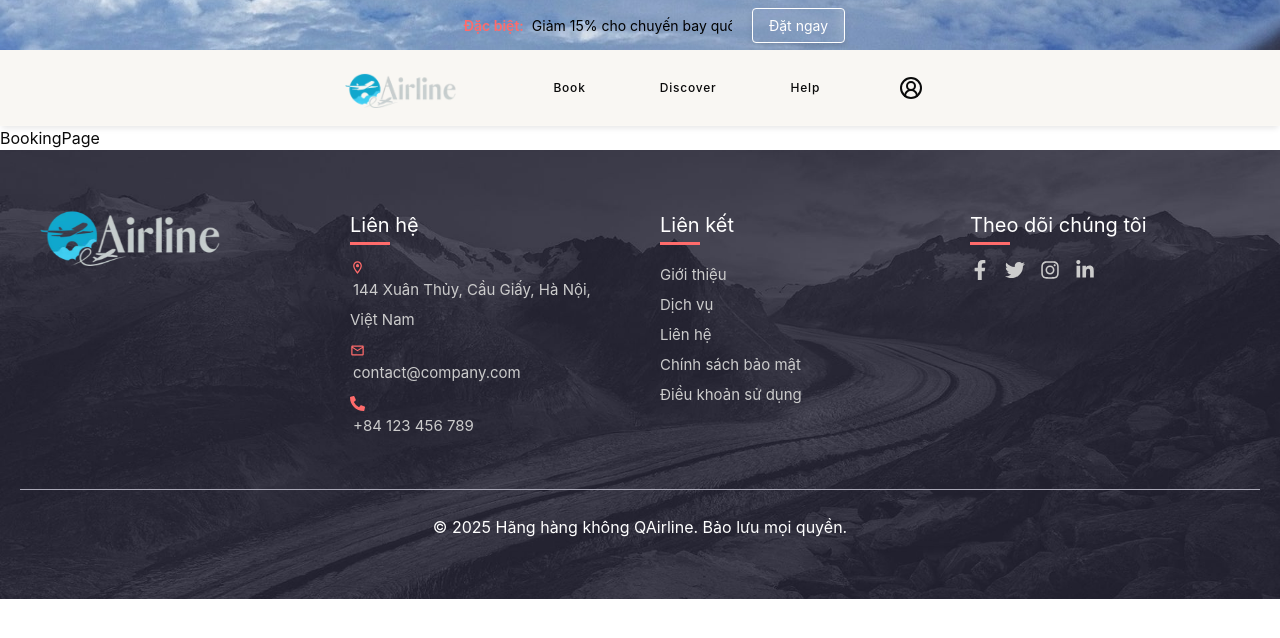
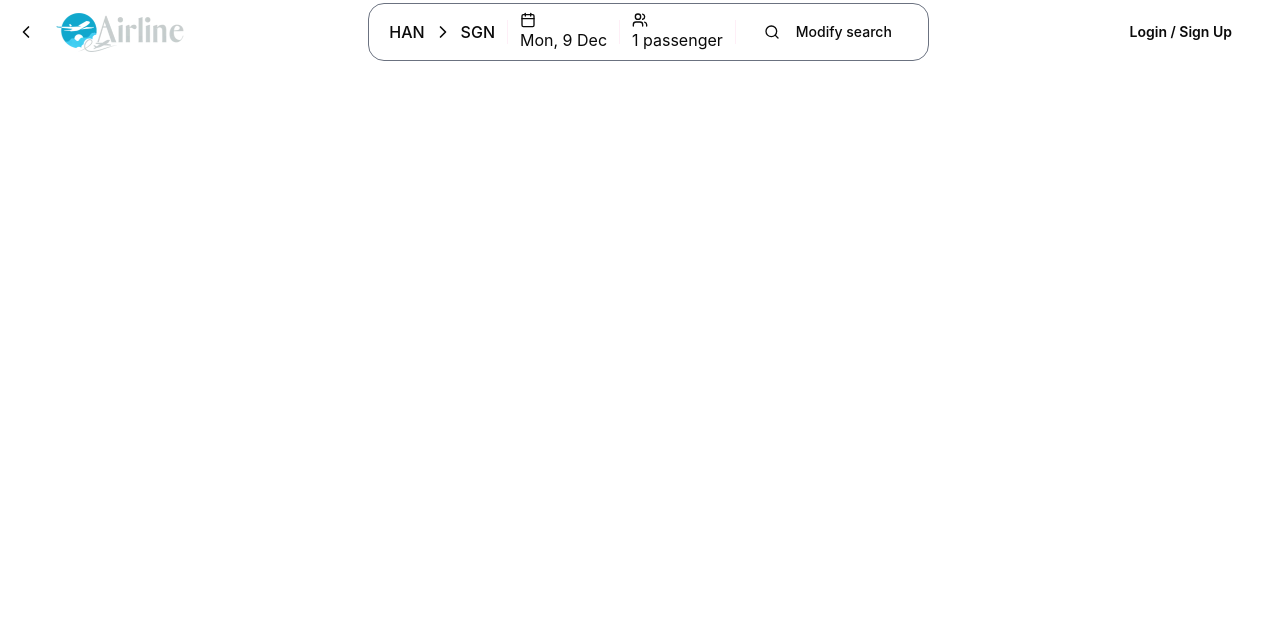
Before and after one commit to djnhngocduc/QAirline, a React (Create React App) app in the folder frontend/: page /booking in a window 1280 px wide. Shown: the top 638 px of the page. Built offline with nearby package versions, Linux system fonts and the light colour scheme.

Commit message:
create navbar for booking

```diff
--- a/frontend/src/App.js
+++ b/frontend/src/App.js
@@ -3,10 +3,11 @@ import Banner from './layouts/Banner';
 import Navbar from './layouts/Navbar';
 import Footer from './layouts/Footer';
 import AppRoutes from './AppRoutes';
+import { NavbarBooking } from './layouts/Navbar/NavbarBooking';
 
 function LayoutSelector() {
   const { pathname } = useLocation();
-  if (pathname.startsWith('/admin')) {
+  if (pathname.startsWith('/admin') || pathname.startsWith('/booking')) {
     return <AppRoutes />
   }
   return (
--- /dev/null
+++ b/frontend/src/layouts/Navbar/NavbarBooking.jsx
@@ -0,0 +1,134 @@
+import { useState, useEffect } from 'react';
+import { Button } from '../../components/ui/Button';
+import {
+  Calendar,
+  ChevronLeft,
+  ChevronRight,
+  Search,
+  Users,
+} from 'lucide-react';
+import { useNavigate } from 'react-router-dom';
+import UserProfile from './UserProfile';
+import axios from 'axios';
+
+export function NavbarBooking() {
+  const navigate = useNavigate();
+  const [isLoggedIn, setIsLoggedIn] = useState(false);
+  const [userInfo, setUserInfo] = useState({ name: '', email: '' });
+
+  // Kiểm tra nếu người dùng đã đăng nhập
+  useEffect(() => {
+    const token = localStorage.getItem('token');
+    if (token) {
+      setIsLoggedIn(true); // Người dùng đã đăng nhập
+      fetchUserInfo(token);
+    } else {
+      setIsLoggedIn(false); // Người dùng chưa đăng nhập
+    }
+  }, []);
+
+  const handleLoginClick = () => {
+    navigate('/login');
+  };
+
+  const handleLogout = () => {
+    localStorage.removeItem('token');
+    setIsLoggedIn(false);
+    setUserInfo({ name: '', email: '' });
+    navigate('/');
+  };
+
+  const fetchUserInfo = async (token) => {
+    try {
+      const response = await axios.get(
+        'http://localhost:5000/api/customer/my-info',
+        {
+          headers: {
+            Authorization: `Bearer ${token}`,
+          },
+        }
+      );
+      const { first_name, last_name, User } = response.data;
+      setUserInfo({ name: `${first_name} ${last_name}`, email: User.email });
+    } catch (error) {
+      console.error('Error fetching user info:', error);
+    }
+  };
+
+  return (
+    <nav
+      className="fixed left-0 right-0 top-0 z-50 transition-colors duration-300 'bg-transparent"
+    >
+      <div className="container mx-auto flex h-16 w-full items-center justify-between px-4">
+        {/* Left section */}
+        <div className="flex items-center gap-4">
+          <a href="/" className="flex items-center gap-5">
+            <ChevronLeft className="hover:text-[#ff4d4d]  h-5 w-5" />
+            {/* Logo bên cạnh */}
+            <img
+              src="/assets/logo.png" // Path to your image
+              alt="Logo"
+              className="h-[40px] max-sm:h-[30px]"  // Adjust size and ensure it fits inside the circle
+            />
+          </a>
+        </div>
+
+        {/* Center section */}
+        <div
+          className="flex flex-col items-center rounded-2xl px-5 pt-1 md:flex-row md:gap-3 md:border md:py-2 border-gray-500"
+        >
+          <div className="flex items-center gap-2">
+            <span className="font-medium">HAN</span>
+            <ChevronRight className="h-5 w-5 " />
+            <span className="font-medium">SGN</span>
+          </div>
+          <div className="hidden h-6 w-px bg-primary/20 xl:block" />
+          <div className="hidden items-center gap-2 xl:block">
+            <Calendar className="h-4 w-4" />
+            <span>Mon, 9 Dec</span>
+          </div>
+          <div className="hidden h-6 w-px bg-primary/20 xl:block" />
+          <div className="hidden items-center gap-2 xl:block">
+            <Users className="h-4 w-4" />
+            <span>1 passenger</span>
+          </div>
+          <div className="hidden h-6 w-px bg-primary/20 lg:block" />
+          <div>
+            <Button
+              variant="ghost"
+              className="hover:text-[#ff4d4d] hover:bg-transparent"
+            >
+              <Search className="mr-2 h-4 w-4" />
+              Modify search
+            </Button>
+          </div>
+        </div>
+
+        {/* Right section */}
+        <div className="flex items-center gap-4">
+          {!isLoggedIn ? (
+            <Button
+              variant="link"
+              onClick={handleLoginClick}
+              className="text-[#0a0a0a] font-semibold hover:text-[#ff4d4d]"
+            >
+              Login / Sign Up
+            </Button>
+          ) : (
+            <UserProfile
+              name={userInfo.name}
+              id={userInfo.email}
+              tier="Burgundy"
+              avios={5}
+              qpoints={10}
+              onLogout={handleLogout}
+              isBooking={true}
+            />
+          )}
+          <span className="hidden text-sm font-medium text-gray-800 lg:block hover:text-primary transition-colors">
+          </span>
+        </div>
+      </div>
+    </nav>
+  );
+}
--- a/frontend/src/pages/BookingPage/BookingPage.jsx
+++ b/frontend/src/pages/BookingPage/BookingPage.jsx
@@ -1,7 +1,9 @@
+import { NavbarBooking } from "../../layouts/Navbar/NavbarBooking";
+
 function BookingPage() {
   return (
     <>
-      BookingPage
+      <NavbarBooking />
     </>
   )
 }
```
